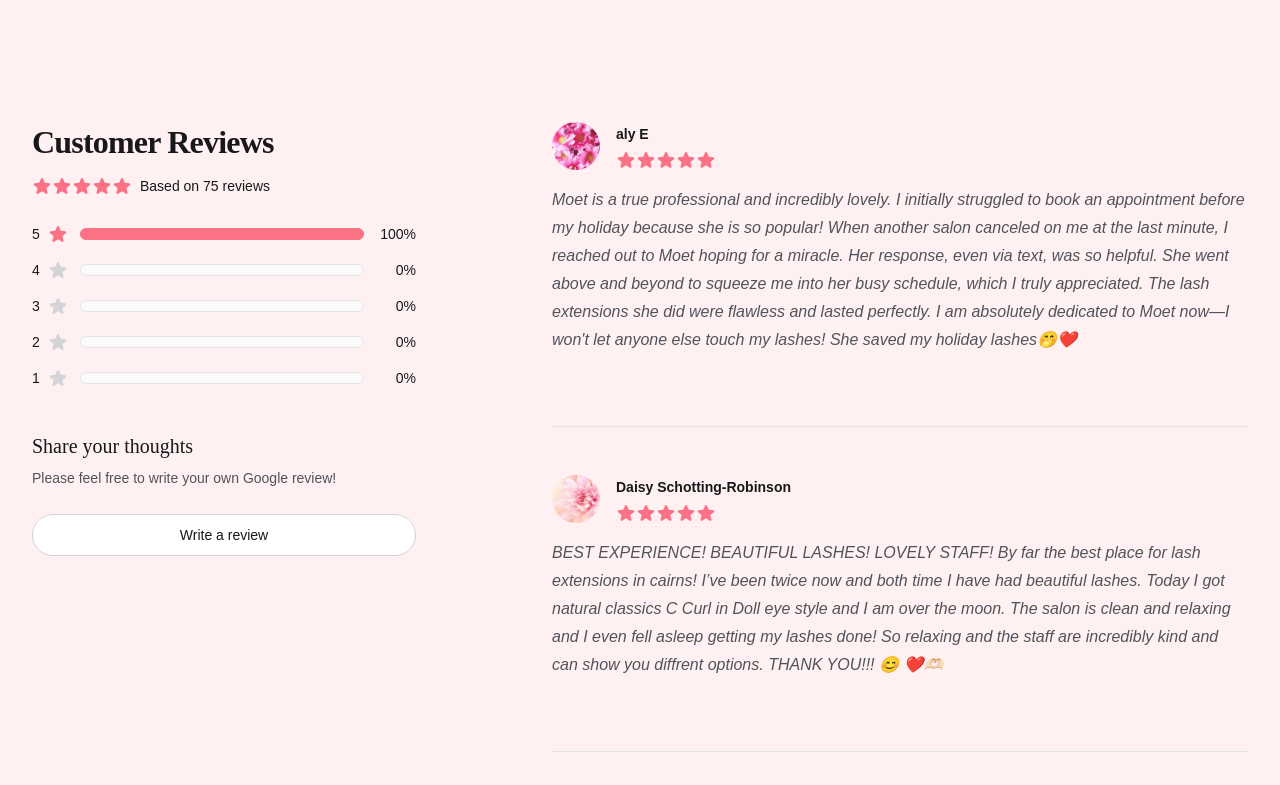
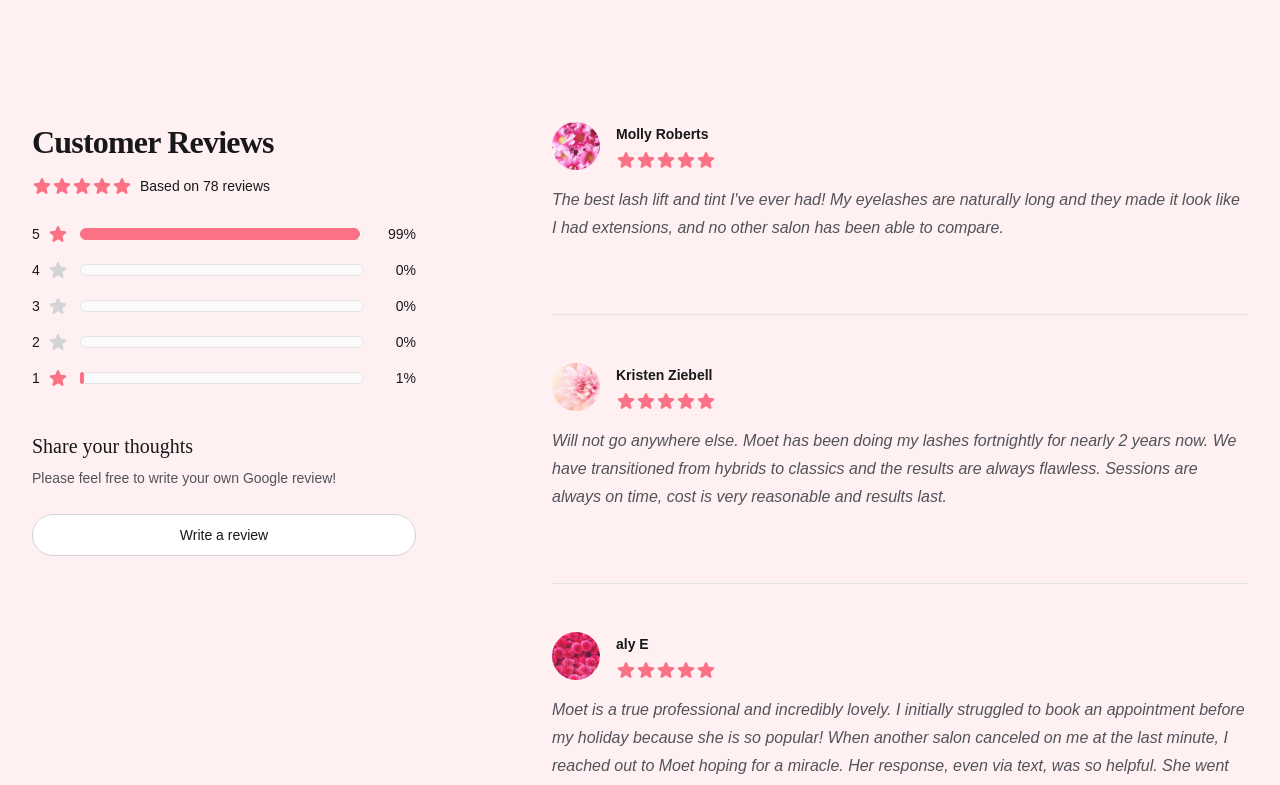
Before and after one commit to Emily-Nilsen/moet-lashes, a Next.js app: page / in a window 1280 px wide. Shown: the part 2280-3065 px from the top of the page. Built offline with nearby package versions, Linux system fonts and the light colour scheme; a web font is replaced by a local one.

Commit message:
update customer reviews

```diff
--- a/src/components/CustomerReviews.jsx
+++ b/src/components/CustomerReviews.jsx
@@ -6,15 +6,31 @@ import { Menu, Transition } from '@headlessui/react'
 
 const reviews = {
   average: 5,
-  totalCount: 75,
+  totalCount: 78,
   counts: [
-    { rating: 5, count: 75 },
+    { rating: 5, count: 77 },
     { rating: 4, count: 0 },
     { rating: 3, count: 0 },
     { rating: 2, count: 0 },
-    { rating: 1, count: 0 },
+    { rating: 1, count: 1 },
   ],
   featured: [
+    {
+      id: 77,
+      rating: 5,
+      content: `
+        <p>The best lash lift and tint I've ever had! My eyelashes are naturally long and they made it look like I had extensions, and no other salon has been able to compare.</p>
+      `,
+      author: 'Molly Roberts',
+    },
+    {
+      id: 76,
+      rating: 5,
+      content: `
+        <p>Will not go anywhere else. Moet has been doing my lashes fortnightly for nearly 2 years now. We have transitioned from hybrids to classics and the results are always flawless. Sessions are always on time, cost is very reasonable and results last.</p>
+      `,
+      author: 'Kristen Ziebell',
+    },
     {
       id: 75,
       rating: 5,
```
